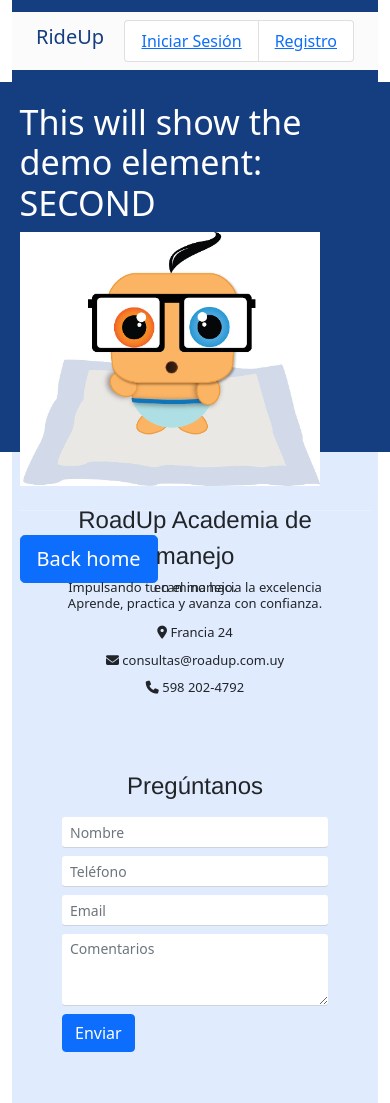
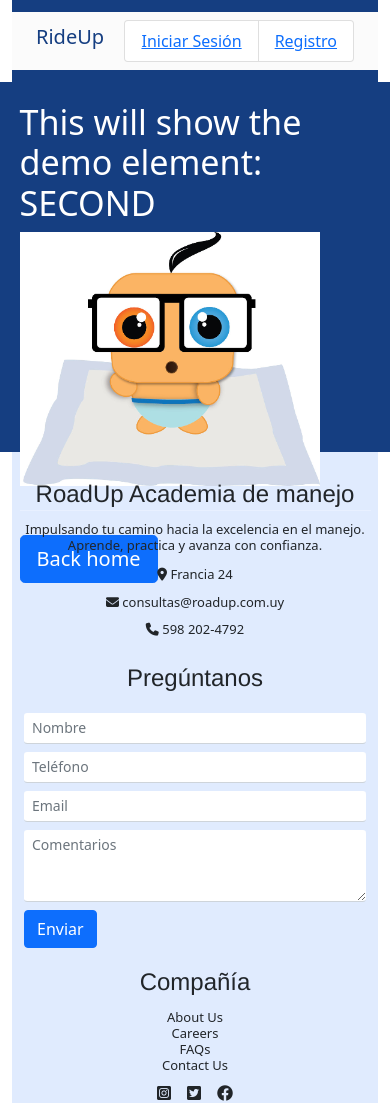
Before and after one commit to 4GeeksAcademy/Grupo1_Proyecto_Final_4Geeks, a React app: page /single/1 in a window 390 px wide. Shown: the top 1103 px of the page. Built offline with nearby package versions, Linux system fonts and the light colour scheme; no server answers.

Commit message:
Cambios responsive a footer

```diff
--- a/src/front/js/component/footer.js
+++ b/src/front/js/component/footer.js
@@ -2,9 +2,9 @@ import React, { Component } from "react";
 
 export const Footer = () => (
 	<div className=" container-fluid">
-		<footer className="footer d-flex flex-wrap justify-content-between">
+		<footer className="footer row py-4">
 
-			<div className="footer-izq mb-3 text-center text-md-start">
+			<div className="col-12 col-md-4 text-center text-md-start mb-3">
 
 				<div className="titulo">
 					RoadUp Academia de manejo
@@ -29,7 +29,7 @@ export const Footer = () => (
 
 			</div>
 
-			<div className="footer-centro mb-3 text-center">
+			<div className="col-12 col-md-4 text-center mb-3">
 				<div className="titulo">
 					Pregúntanos
 				</div>
@@ -46,7 +46,7 @@ export const Footer = () => (
 
 			</div>
 
-			<div className="footer-der mb-3 text-center text-md-end">
+			<div className="col-12 col-md-4 text-center text-md-end mb-3">
 				<div className="titulo">
 					Compañía
 				</div>
--- a/src/front/styles/home.css
+++ b/src/front/styles/home.css
@@ -169,15 +169,16 @@
 
 
     .footer {
+
+      margin-right: 12px;
+      margin-left: 0px;
       padding: 0px;
       background-color: #e0ebfe;
       width: 100%;
       bottom: 0px;
 
+      }
 
-
-
-      }
       .footer-izq, .footer-centro, .footer-der {
       flex: 1;
       min-width: 250px;
```
